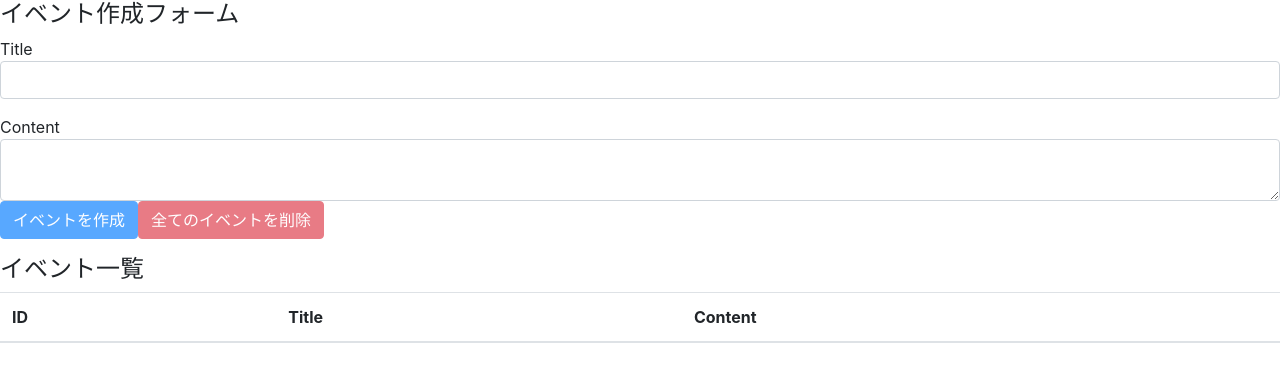
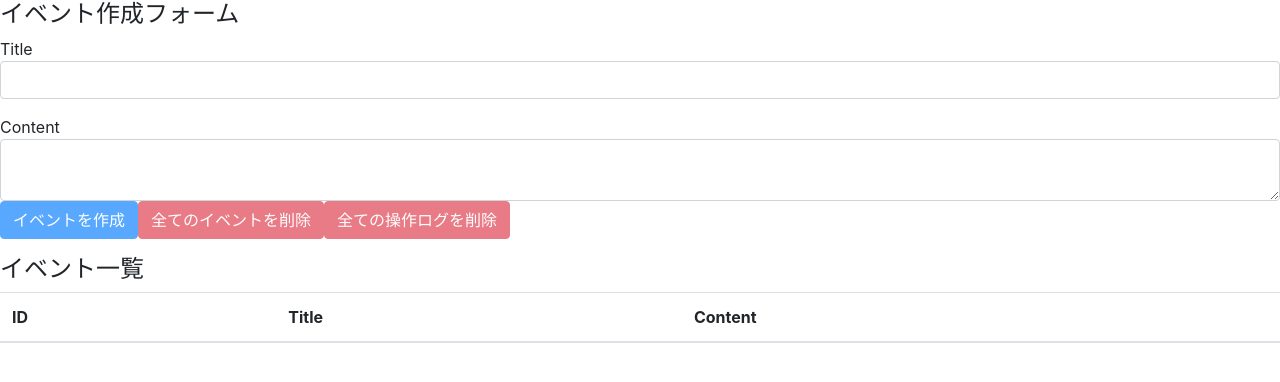
Before and after one commit to YuukiMotai/react-hooks-101, a React (Create React App) app: page / in a window 1280 px wide. Shown: the top 382 px of the page. Built offline with nearby package versions, Linux system fonts and the light colour scheme.

Commit message:
delete all operation logs

```diff
--- a/src/components/EventForm.js
+++ b/src/components/EventForm.js
@@ -47,6 +47,16 @@
     }
 
     const unCreatable = title === "" || content === ""
+    const deleteAllOperationLogs = e => {
+      e.preventDefault()
+      const result = window.confirm("全ての操作ログを本当に削除してもいいですか？")
+
+      if(result){
+        dispatch({
+          type: DELETE_ALL_OPERATION_LOGS
+        })
+      }
+    }
 
     return(
         <>
@@ -63,6 +73,7 @@
                                                 onChange={e =>setContent(e.target.value)} />
                 <button className="btn btn-primary" onClick={addEvent} disabled={unCreatable} >イベントを作成</button>
                 <button className="btn btn-danger" onClick={deleteAllEvents} disabled={state.events.length===0}>全てのイベントを削除</button>
+                <button className="btn btn-danger" onClick={deleteAllOperationLogs} disabled={state.operationLogs.length===0}>全ての操作ログを削除</button>
             </div>
             </form>
         </>
--- a/src/reducers/operationLogs.js
+++ b/src/reducers/operationLogs.js
@@ -6,11 +6,11 @@
 const operationLogs =(state =[], action)=>{
     switch(action.type){
         case ADD_OPERATION_LOG:
-            const operationLog = {
+            const operationLogs = {
                 desctiption: action.description,
                 operatedAt: action.operatedAt
             }
-            return [operationLog, ...state]
+            return [operationLogs, ...state]
         case DELETE_ALL_OPERATION_LOGS:
             return []
         default:
```
